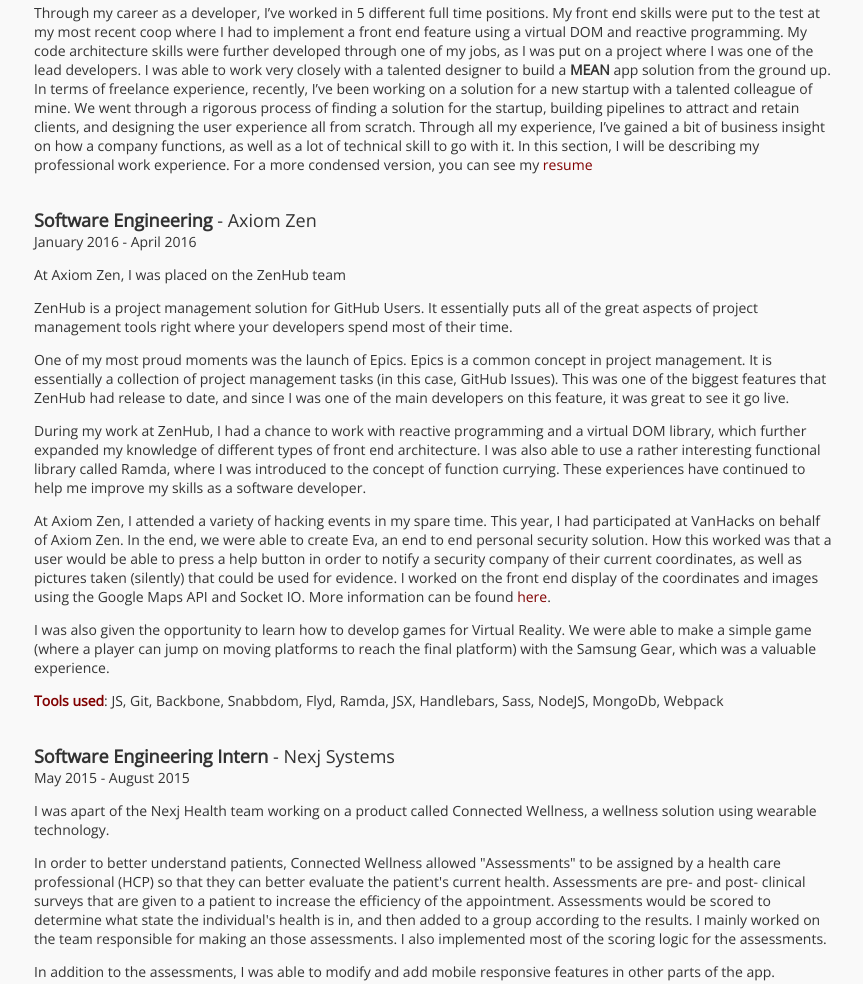
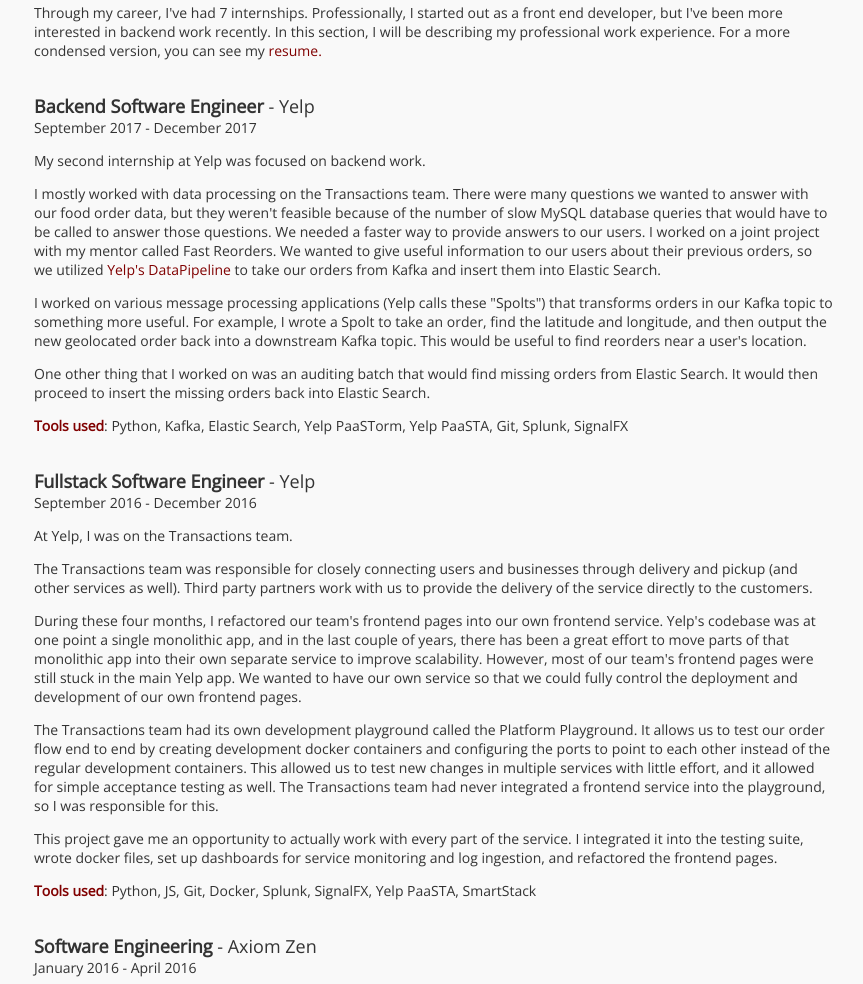
Before and after one commit to anthonyluu/anthonyluu.github.io, a plain HTML site: page work.html in a window 1280 px wide. Shown: the part 300-1284 px from the top of the page, without its empty margins (206-1069 px from the left). Drawn offline with nearby package versions, Linux system fonts and the light colour scheme.

Commit message:
moved to diff pages and added email

```diff
--- a/work.html
+++ b/work.html
@@ -43,6 +43,9 @@
         <span class="navbar-links">
           <a class="navbar-a" href="https://git.uwaterloo.ca/a6luu" ><i class="fa fa-gitlab" aria-hidden="true"></i></a>
         </span>
+        <span class="navbar-links">
+          <a class="navbar-a" href="mailto:anthonyluu22@gmail.com" ><i class="fa fa-envelope" aria-hidden="true"></i></a>
+        </span>
       </span>
     </div>
   </div>
@@ -53,7 +56,36 @@
           Work Experience
         </div>
         <div class="section-description">
-          <p>Through my career as a developer, I’ve worked in 5 different full time positions. My front end skills were put to the test at my most recent coop where I had to implement a front end feature using a virtual DOM and reactive programming. My code architecture skills were further developed through one of my jobs, as I was put on a project where I was one of the lead developers. I was able to work very closely with a talented designer to build a <b>MEAN</b> app solution from the ground up. In terms of freelance experience, recently, I’ve been working on a solution for a new startup with a talented colleague of mine. We went through a rigorous process of finding a solution for the startup, building pipelines to attract and retain clients, and designing the user experience all from scratch. Through all my experience, I’ve gained a bit of business insight on how a company functions, as well as a lot of technical skill to go with it. In this section, I will be describing my professional work experience. For a more condensed version, you can see my <a href="resume.pdf">resume</a></p>
+          <p>Through my career, I've had 7 internships. Professionally, I started out as a front end developer, but I've been more interested in backend work recently. In this section, I will be describing my professional work experience. For a more condensed version, you can see my <a href="resume.pdf">resume.</a></p>
+        </div>
+
+        <div class="sub-section-title">
+          <b>Backend Software Engineer</b> - Yelp
+        </div>
+        <div class="date-range">
+          September 2017 - December 2017
+        </div>
+        <div class="section-description">
+          <p>My second internship at Yelp was focused on backend work.</p>
+          <p>I mostly worked with data processing on the Transactions team. There were many questions we wanted to answer with our food order data, but they weren't feasible because of the number of slow MySQL database queries that would have to be called to answer those questions. We needed a faster way to provide answers to our users. I worked on a joint project with my mentor called Fast Reorders. We wanted to give useful information to our users about their previous orders, so we utilized <a href="https://engineeringblog.yelp.com/2016/10/redshift-connector.html">Yelp's DataPipeline</a> to take our orders from Kafka and insert them into Elastic Search.</p>
+          <p>I worked on various message processing applications (Yelp calls these "Spolts") that transforms orders in our Kafka topic to something more useful. For example, I wrote a Spolt to take an order, find the latitude and longitude, and then output the new geolocated order back into a downstream Kafka topic. This would be useful to find reorders near a user's location.</p>
+          <p>One other thing that I worked on was an auditing batch that would find missing orders from Elastic Search. It would then proceed to insert the missing orders back into Elastic Search.</p>
+          <p><b class="theme-color">Tools used</b>: Python, Kafka, Elastic Search, Yelp PaaSTorm, Yelp PaaSTA, Git, Splunk, SignalFX</p>
+        </div>
+
+        <div class="sub-section-title">
+          <b>Fullstack Software Engineer</b> - Yelp
+        </div>
+        <div class="date-range">
+          September 2016 - December 2016
+        </div>
+        <div class="section-description">
+          <p>At Yelp, I was on the Transactions team.</p>
+          <p>The Transactions team was responsible for closely connecting users and businesses through delivery and pickup (and other services as well). Third party partners work with us to provide the delivery of the service directly to the customers.</p>
+          <p>During these four months, I refactored our team's frontend pages into our own frontend service. Yelp's codebase was at one point a single monolithic app, and in the last couple of years, there has been a great effort to move parts of that monolithic app into their own separate service to improve scalability. However, most of our team's frontend pages were still stuck in the main Yelp app. We wanted to have our own service so that we could fully control the deployment and development of our own frontend pages.</p>
+          <p>The Transactions team had its own development playground called the Platform Playground. It allows us to test our order flow end to end by creating development docker containers and configuring the ports to point to each other instead of the regular development containers. This allowed us to test new changes in multiple services with little effort, and it allowed for simple acceptance testing as well. The Transactions team had never integrated a frontend service into the playground, so I was responsible for this.</p>
+          <p>This project gave me an opportunity to actually work with every part of the service. I integrated it into the testing suite, wrote docker files, set up dashboards for service monitoring and log ingestion, and refactored the frontend pages.</p>
+          <p><b class="theme-color">Tools used</b>: Python, JS, Git, Docker, Splunk, SignalFX, Yelp PaaSTA, SmartStack</p>
         </div>
 
         <div class="sub-section-title">
@@ -79,7 +111,7 @@
           May 2015 - August 2015
         </div>
         <div class="section-description">
-          <p>I was apart of the Nexj Health team working on a product called Connected Wellness, a wellness solution using wearable technology.</p>
+          <p>I was part of the Nexj Health team working on a product called Connected Wellness, a wellness solution using wearable technology.</p>
           <p>In order to better understand patients, Connected Wellness allowed "Assessments" to be assigned by a health care professional (HCP) so that they can better evaluate the patient's current health. Assessments are pre- and post- clinical surveys that are given to a patient to increase the efficiency of the appointment. Assessments would be scored to determine what state the individual's health is in, and then added to a group according to the results. I mainly worked on the team responsible for making an those assessments. I also implemented most of the scoring logic for the assessments.</p>
           <p>In addition to the assessments, I was able to modify and add mobile responsive features in other parts of the app.</p>
           <p>At Nexj Health, I also spent some time fixing server side issues. I used tools such as Kibana, Fiddler and the Node Inspector to analyze data and various http requests. In order to sufficiently test the security of the app, I needed to intercept http requests, modify the request, and resend it in order to try to use the app in ways it wasn't meant to be used.</p>
```
Also changed, not shown: games.html (+3 -0 lines), index.html (+5 -2 lines), side_projects.html (+3 -0 lines).
